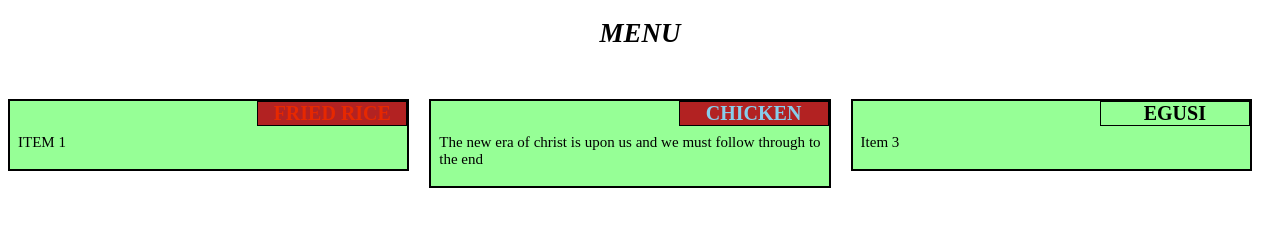
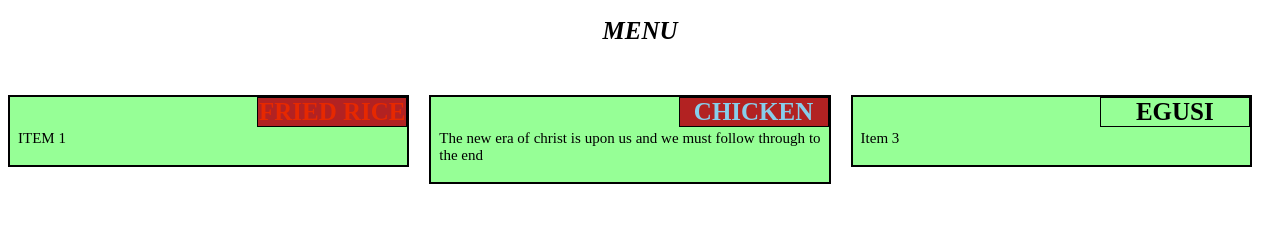
Before and after one commit to avidwatcher13/coursera-solutions, a plain HTML site: page mod2-solutions/index.html in a window 1280 px wide. Drawn offline with Linux system fonts and the light colour scheme.

Commit message:
addition and correction.

```diff
--- a/mod2-solutions/solutions.css
+++ b/mod2-solutions/solutions.css
@@ -6,7 +6,7 @@ h1 {
   font-family: Georgia sans-serif;
   text-align: center;
   color: black;
-  font-size: 27px;
+  font-size: 25px;
   text-transform: uppercase;
   font-style: italic;
 }
@@ -29,7 +29,7 @@ text-align: justify;
 position: relative;
 background-color: rgb(150, 1500, 150);}
 
-span { font-size: 20px;
+span { font-size: 25px;
   width: 150px;
   border: 1px solid black;
   font-weight: bold;
```
